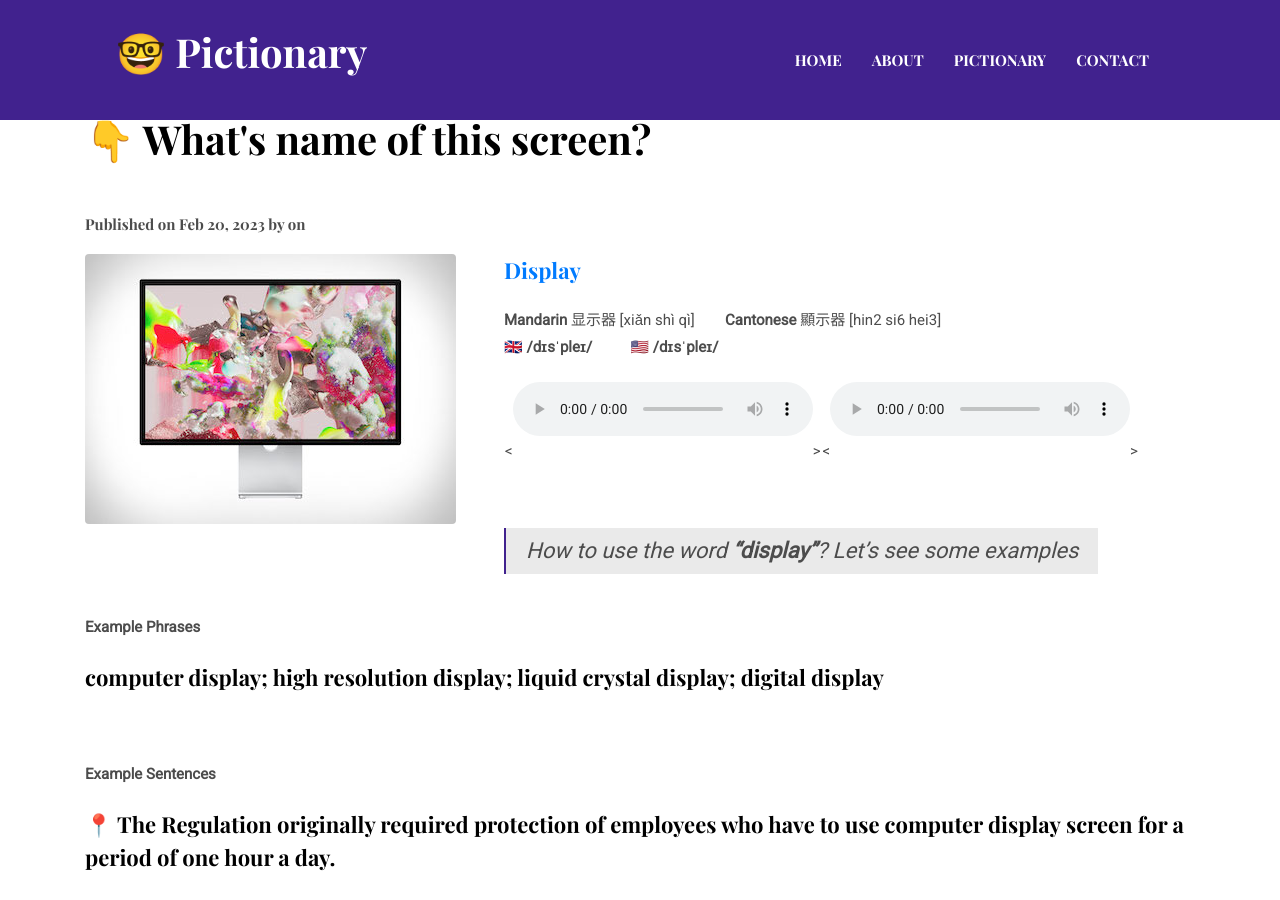
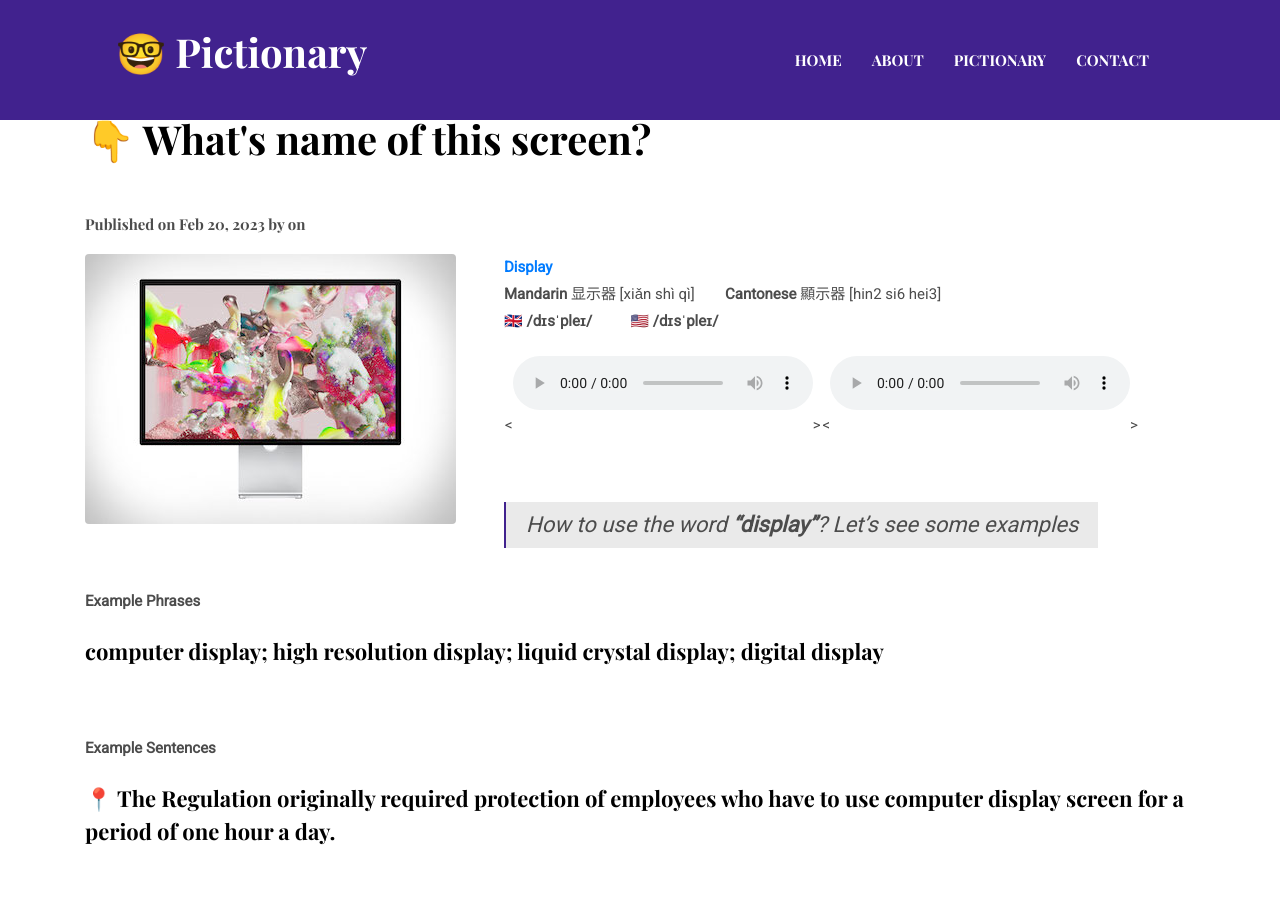
Before and after one commit to a1g5/a1g5.github.io, a Jekyll site: the page built from _posts/2023-02-20-display.markdown, in a window 1280 px wide and 900 px high, scrolled down 469 px. Built offline with Jekyll 4.4.1, drawn with Linux system fonts in a browser that asks for light colours.

Commit message:
Update 2023-02-20-display.markdown

```diff
--- a/_posts/2023-02-20-display.markdown
+++ b/_posts/2023-02-20-display.markdown
@@ -4,8 +4,8 @@ title:  👇 What's name of this screen?
 image:  /assets/images/blog/post-1.jpg
 
 ---
-**<B>[Display](https://dictionary.cambridge.org/dictionary/english-chinese-traditional/display)</B>**
-
+<B>[Display](https://dictionary.cambridge.org/dictionary/english-chinese-traditional/display)</B>
+<br>
 <B>Mandarin</B> 显示器 [xiǎn shì qì] &ensp;&ensp;&ensp; <B>Cantonese</B> 顯示器 [hin2 si6 hei3]<br>
 🇬🇧 <B>/dɪsˈpleɪ/</B>  &ensp;&ensp;&ensp;&ensp; 🇺🇸 <B>/dɪsˈpleɪ/</B>
 <table><tr>
```
